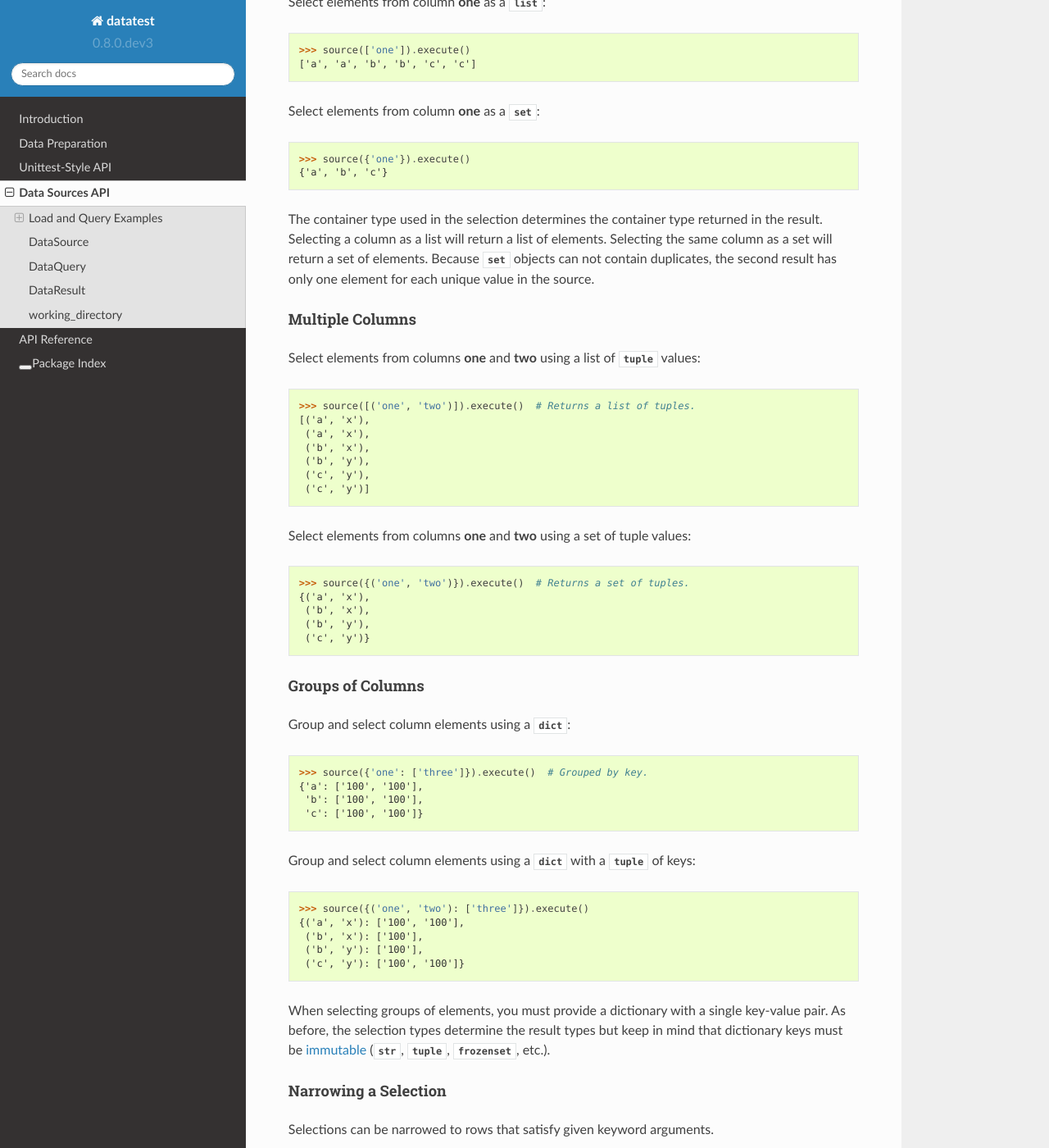
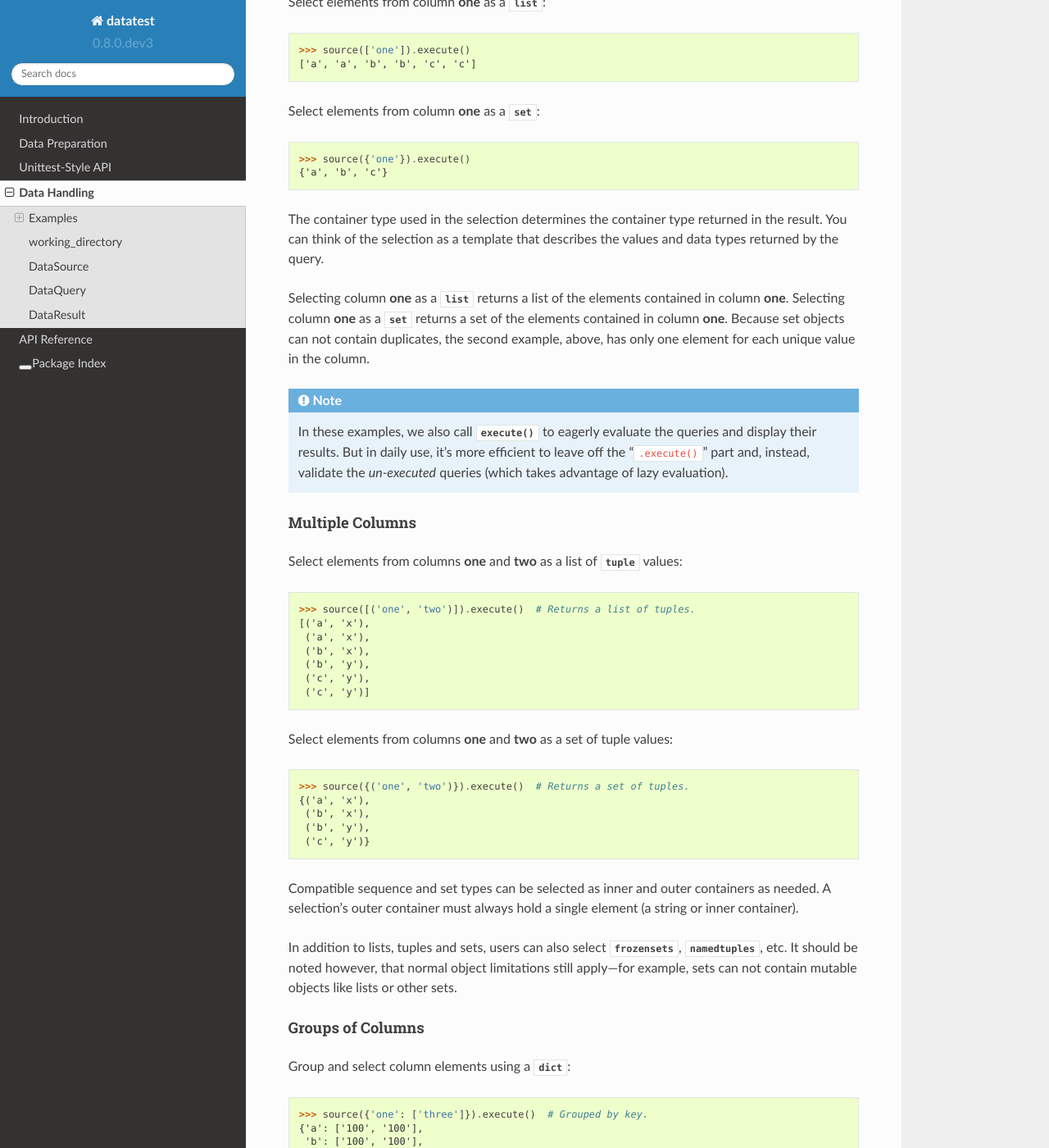
Before and after one commit to shawnbrown/datatest, a Sphinx documentation site: the page built from docs/data_handling.rst, in a window 1280 px wide and 1400 px high, scrolled down 1139 px. Shown: the whole window at 82% size. Built offline with Sphinx 7.4.7 and the Read the Docs theme 2.0.0, drawn with Linux system fonts in a browser that asks for light colours; some of the changed text lies outside the part shown.

Commit message:
Update and improve data handling documentation and examples.

```diff
--- a/docs/data_sources.rst
+++ b/docs/data_handling.rst
@@ -2,31 +2,34 @@
 .. module:: datatest
 
 .. meta::
-    :description: working with data sources
-    :keywords: datatest, DataSource, DataQuery, DataResult
+    :description: Use datatest's DataSource, DataQuery, and DataResult
+                  classes to handle the data under test.
+    :keywords: datatest, DataSource, DataQuery, DataResult, working_directory
 
 
-################
-Data Sources API
-################
+#############
+Data Handling
+#############
 
-It's important to have a convinient and expressive way to load
-and query data. Datatest provides a :class:`DataSource` class
-that should cover many common use cases. But users already familiar
-with other tools (Pandas, SQLAlchemy, etc.) should feel free to
-use them instead.
+Datatest provides built-in classes for loading, querying, and
+iterating over the data under test. Although users familiar with
+other tools (Pandas, SQLAlchemy, etc.) should feel encouraged
+to use whatever they find to be most productive.
 
-..  To help use third-party data sources, datatest includes a number of
-    helper functions to quickly load data into a variety of ORMs and DALs.
+..  To help use third-party data sources, datatest includes
+    a number of helper functions to quickly load data into
+    a variety of ORMs and DALs.
 
 
-***********************
-Load and Query Examples
-***********************
+********
+Examples
+********
 
-The following code samples demonstrate ways to load and query
-data using a :class:`DataSource`. In these examples, we will
-use the data below:
+The following examples demonstrate datatest's :class:`DataSource`,
+:class:`DataQuery`, and :class:`DataResult` classes. Users can
+follow along and type the commands themselves at Python's
+interactive prompt (``>>>``). For these examples, we will use
+the following data:
 
     ===  ===  =====
     one  two  three
@@ -43,18 +46,18 @@
 Loading Data
 ============
 
-Load our data from a CSV file (:download:`example.csv
-<_static/example.csv>`)::
+You can load the data from a CSV file (:download:`example.csv
+<_static/example.csv>`) with :meth:`DataSource.from_csv`::
 
     >>> import datatest
     >>> source = datatest.DataSource.from_csv('example.csv')
 
 
-Column Names
-============
+Getting Column Names
+====================
 
-You can get a list of column names from source with the
-:meth:`columns() <DataSource.columns>` method::
+You can get a list of column names with :meth:`columns()
+<DataSource.columns>`::
 
     >>> source.columns()
     ['one', 'two', 'three']
@@ -78,18 +79,30 @@
     >>> source({'one'}).execute()
     {'a', 'b', 'c'}
 
-The container type used in the selection determines the container type
-returned in the result. Selecting a column as a list will return a
-list of elements. Selecting the same column as a set will return a set
-of elements. Because :py:class:`set` objects can not contain duplicates,
-the second result has only one element for each unique value in the
-source.
+The container type used in the selection determines the container
+type returned in the result. You can think of the selection as a
+template that describes the values and data types returned by
+the query.
+
+Selecting column **one** as a :py:class:`list` returns a list of
+the elements contained in column **one**. Selecting column **one**
+as a :py:class:`set` returns a set of the elements contained in
+column **one**. Because set objects can not contain duplicates,
+the second example, above, has only one element for each unique
+value in the column.
+
+.. note::
+    In these examples, we also call :meth:`execute() <DataQuery.execute>`
+    to eagerly evaluate the queries and display their results. But in
+    daily use, it's more efficient to leave off the "``.execute()``"
+    part and, instead, validate the *un-executed* queries (which takes
+    advantage of lazy evaluation).
 
 
 Multiple Columns
 ----------------
 
-Select elements from columns **one** and **two** using a list of
+Select elements from columns **one** and **two** as a list of
 :py:class:`tuple` values::
 
     >>> source([('one', 'two')]).execute()  # Returns a list of tuples.
@@ -100,7 +113,7 @@
      ('c', 'y'),
      ('c', 'y')]
 
-Select elements from columns **one** and **two** using a set of tuple
+Select elements from columns **one** and **two** as a set of tuple
 values::
 
     >>> source({('one', 'two')}).execute()  # Returns a set of tuples.
@@ -108,6 +121,16 @@
      ('b', 'x'),
      ('b', 'y'),
      ('c', 'y')}
+
+Compatible sequence and set types can be selected as inner and
+outer containers as needed. A selection's outer container must
+always hold a single element (a string or inner container).
+
+In addition to lists, tuples and sets, users can also select
+:py:class:`frozensets <frozenset>`, :py:func:`namedtuples
+<collections.namedtuple>`, etc. It should be noted however, that
+normal object limitations still apply---for example, sets can not
+contain mutable objects like lists or other sets.
 
 
 Groups of Columns
--- a/docs/index.rst
+++ b/docs/index.rst
@@ -71,8 +71,8 @@
 
     intro
     dataprep
-    unittest_style_api
-    data_sources
+    unittest_style
+    data_handling
     api
 
 * :ref:`genindex`
```
Also changed, not shown: other parts of docs/data_handling.rst (+8 -10 lines), docs/unittest_style.rst (renamed from docs/unittest_style_api.rst), 1 other file.
